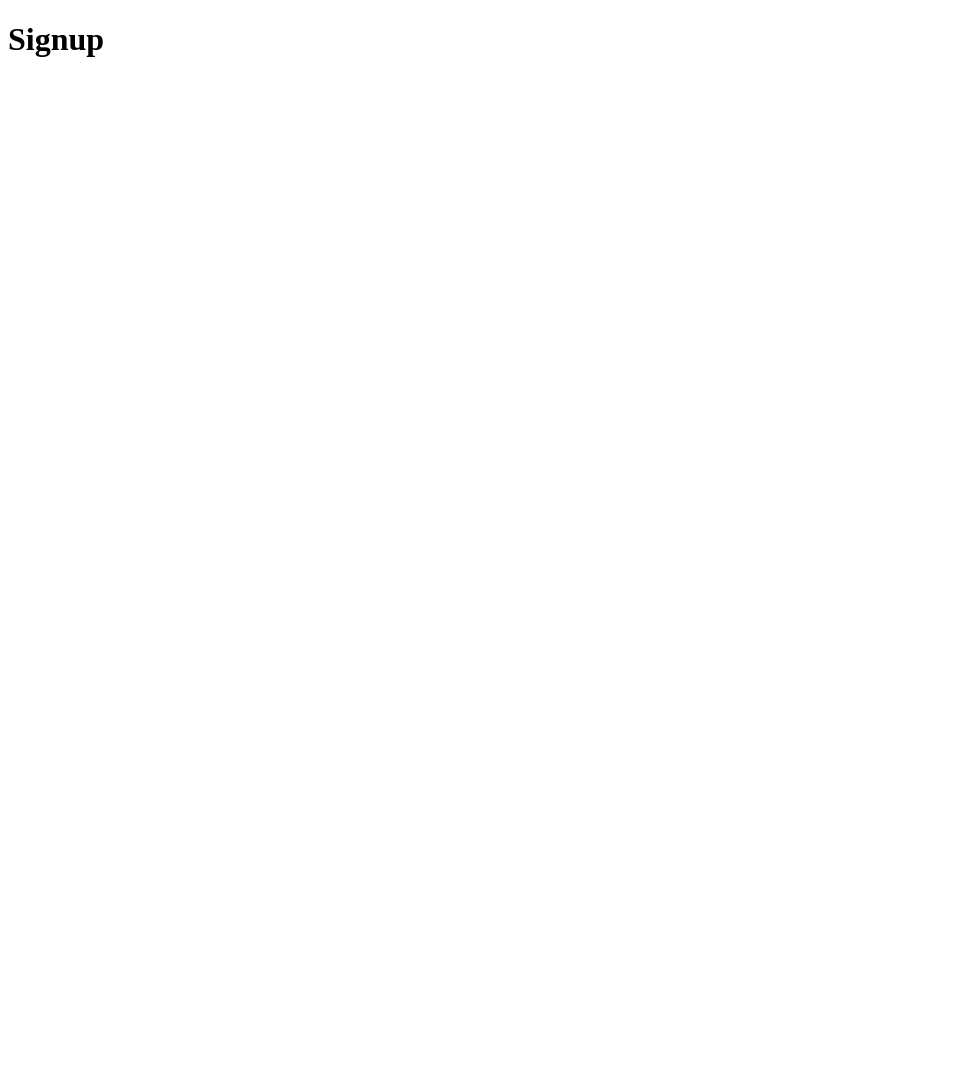
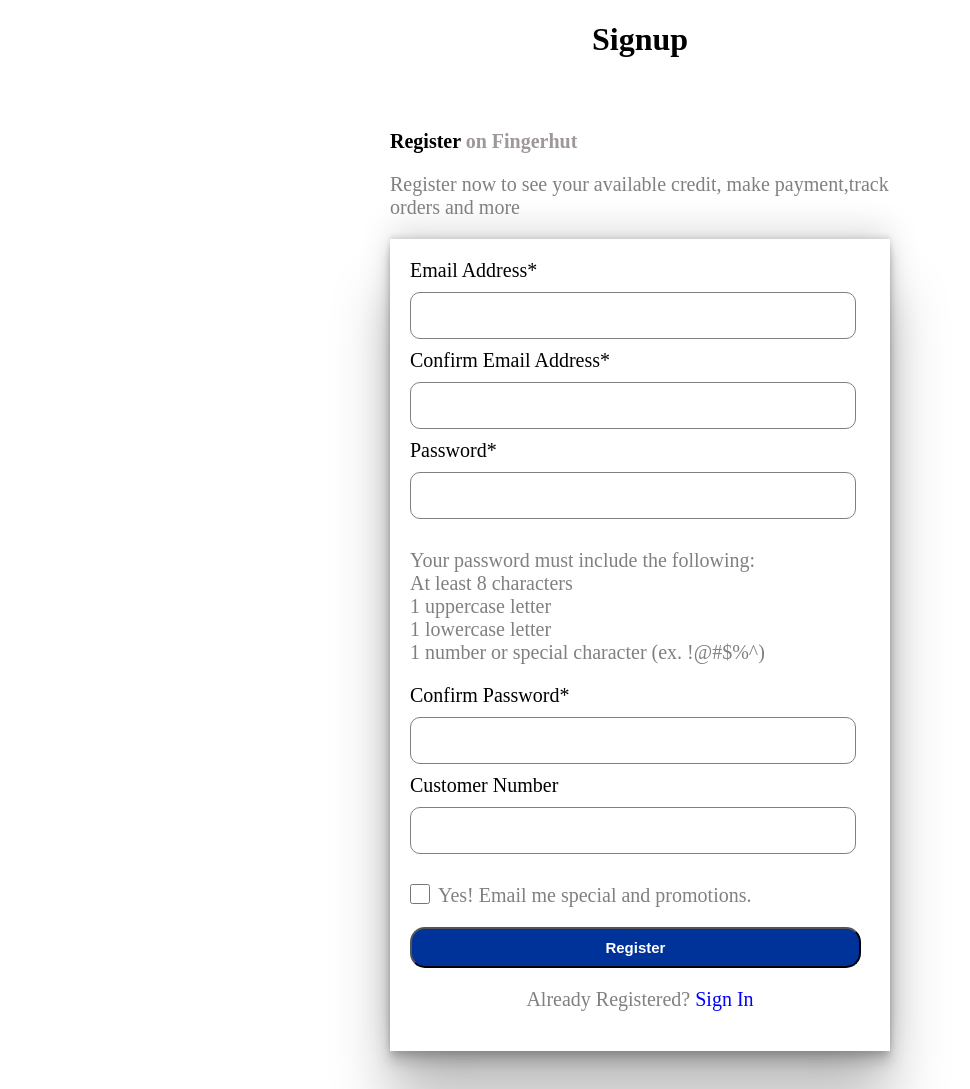
Before and after one commit to ArshadIqbal04/FingerHut, a plain HTML site: page Signup/Signup.html in a window 1280 px wide. Shown: the whole page, without its empty margins (0-970 px from the left). Before the commit the page ends 800 px from the top, so only its background shows below. Drawn offline with Linux system fonts and the light colour scheme.

Commit message:
Signuppage

```diff
--- a/Signup/Signup.html
+++ b/Signup/Signup.html
@@ -5,8 +5,105 @@
     <meta http-equiv="X-UA-Compatible" content="IE=edge">
     <meta name="viewport" content="width=device-width, initial-scale=1.0">
     <title>Signup</title>
+    <style>
+        .formpage {
+            /* height: 400px; */
+            width: 500px;
+            display: block;
+            padding: 30px;
+            margin: auto;
+
+            /* border: 2px solid teal; */
+        }
+        #box{
+            /* border: 2px solid red; */
+
+            text-align: left;
+            padding: 20px;
+            box-shadow: rgba(0, 0, 0, 0.25) 0px 54px 55px,
+             rgba(0, 0, 0, 0.12) 0px -12px 30px,
+              rgba(0, 0, 0, 0.12) 0px 4px 6px,
+             rgba(0, 0, 0, 0.17) 0px 12px 13px,
+             rgba(0, 0, 0, 0.09) 0px -3px 5px;;
+
+        }
+        input {
+            padding: 15px;
+            width: 90%;
+            margin-top: 10px;
+            margin-bottom: 10px;
+            border-radius: 10px;
+            border: 1px solid grey;
+        }
+        label{
+            font-size: 20px;
+        }
+        button{
+           margin-left: 0%;
+           padding: 10px;
+           /* margin-top: 0px; */
+           width: 98%;
+           border-radius: 15px;
+           background-color: #003399 ;
+           color: white;
+           font-weight: bold;
+           font-size: 15px;
+                }
+                span{
+                    font-size: 20px;
+                    color: rgb(158, 152, 152);
+                }
+                h3{
+                    font-size: 20px;
+                }
+                p{
+                    color: grey;
+                    font-size: 20px;
+                }
+                .checkbox{
+                    display: flex;
+
+                    /* border: 1px solid teal; */
+                    /* padding: 10px; */
+                    /* justify-content: space-between; */
+                }
+
+                .checkbox > p{
+                    margin-left: 5px;
+                }
+
+
+    </style>
 </head>
 <body>
-    <h1>Signup</h1>
+    <h1 style="text-align: center;">Signup</h1>
+    <div class="formpage">
+        <h3>Register <span>on Fingerhut</span></h3>
+        <p>Register now to see your available credit, make payment,track orders and more</p>
+        <form id="box">
+        <label for="">Email Address*</label><br>
+            <input type="text"><br>
+            <label for="">Confirm Email Address*</label><br>
+            <input type="text"><br>
+            <label for="">Password*</label><br>
+            <input type="text"><br>
+            <p>Your password must include the following: <br>
+                At least 8 characters <br>
+                1 uppercase letter <br>
+                1 lowercase letter <br>
+                1 number or special character (ex. !@#$%^)</p>
+            <label for="">Confirm Password*</label><br>
+            <input type="text"><br>
+            <label for="">Customer Number</label><br>
+            <input type="text"><br>
+            <div class="checkbox">
+                <input type="checkbox" style="margin-left: 0%; margin-top: 10px; height:40px; width: 20px;"><p>Yes! Email me special and promotions.</p>
+            </div>
+
+            <button>Register</button>
+
+            <p style="text-align: center;">Already Registered? <span style="color: blue;">Sign In</span></p>
+        </form>
+    </div>
 </body>
 </html>
```
